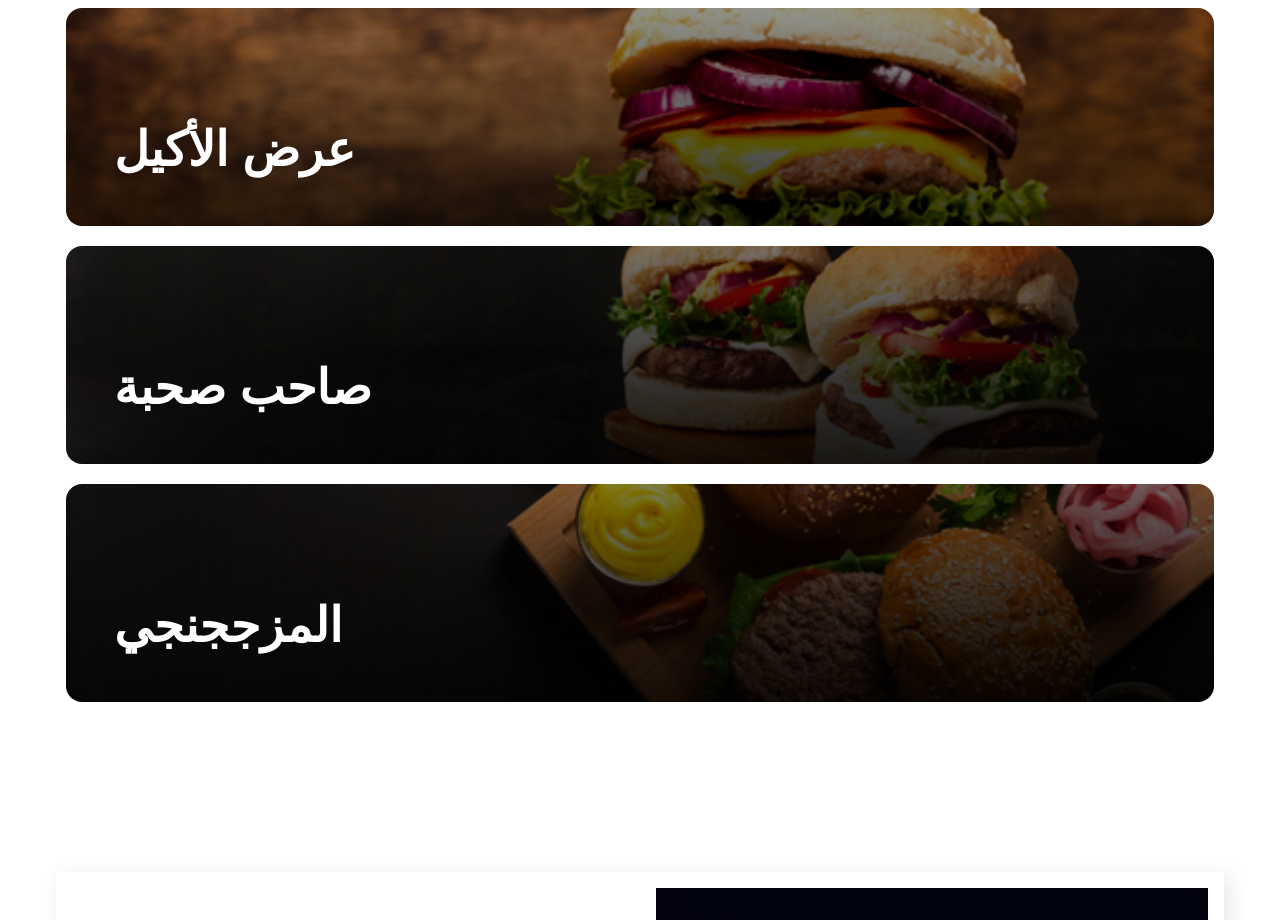
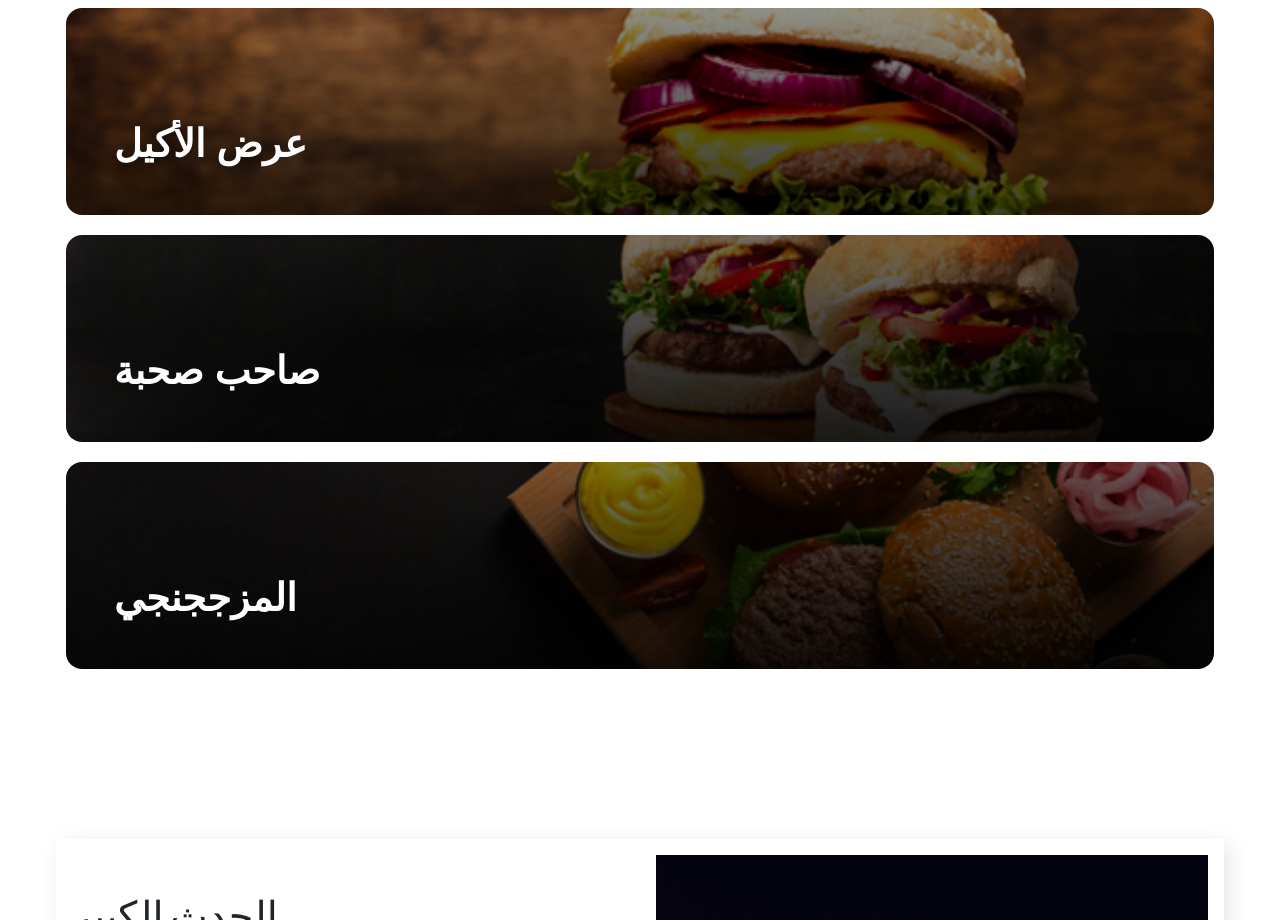
Before and after one commit to KAISSOR/Egyptian-Burger, a plain HTML site: page index.html in a window 1280 px wide. Shown: the part 900-1820 px from the top of the page. Drawn offline with nearby package versions, Linux system fonts and the light colour scheme.

Commit message:
edit banars and menu

```diff
--- a/styles.css
+++ b/styles.css
@@ -723,10 +723,12 @@ nav {
 .journey__card:nth-child(3) {
   background-image: url("assets/banner-3.png");
 }
-
 .journey__card__bg h4 {
-  font-size: 3rem;
+  font-size: 2.4rem;
   color: var(--white);
+  white-space: nowrap;
+  overflow: hidden;
+  text-overflow: ellipsis;
 }
 
 .journey__card__content {
```
